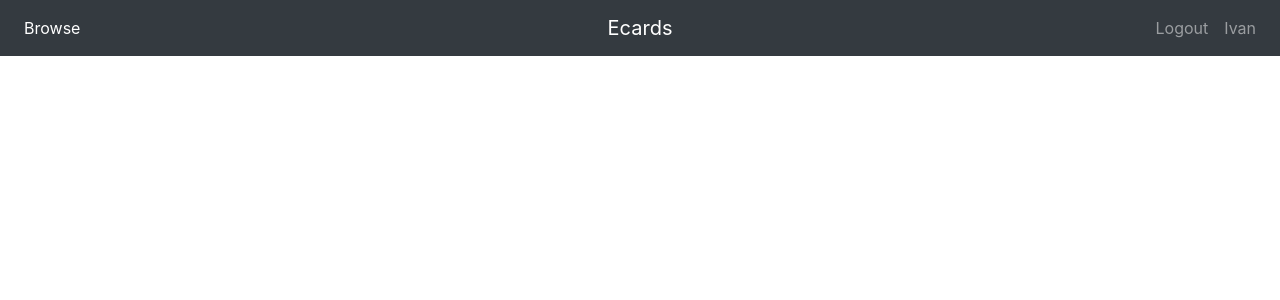
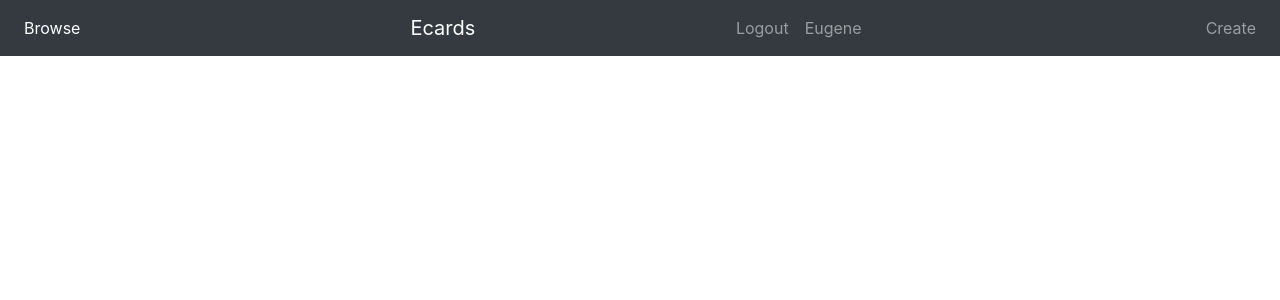
Before and after one commit to ShtilyanKazakov/ecardsphp, a PHP site: page /index.php in a window 1280 px wide. Shown: the top 300 px of the page. Run offline with PHP 8.4, Linux system fonts and the light colour scheme; a user stored in the database is signed in.

Commit message:
Added Admin access to certain user.

```diff
--- a/utilities/header.php
+++ b/utilities/header.php
@@ -65,6 +65,20 @@ session_start();
             </ul>
         </div>
         <?php } ?>
+
+        <?php
+        if($_SESSION['username'] === "Eugene") {
+            ?>
+            <div class="navbar-collapse collapse w-100 order-3 dual-collapse2">
+                <ul class="navbar-nav ml-auto">
+                    <li class="nav-item">
+                        <a class="nav-link" href="../public/create_card.php">Create</a>
+                    </li>
+                </ul>
+            </div>
+        <?php
+        }
+        ?>
     </nav>
 
     <!-- Optional JavaScript -->
```
